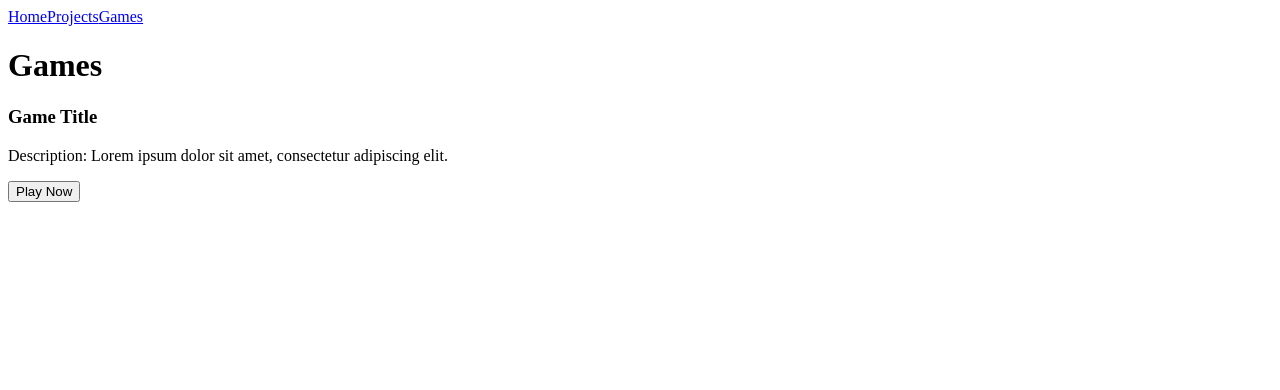
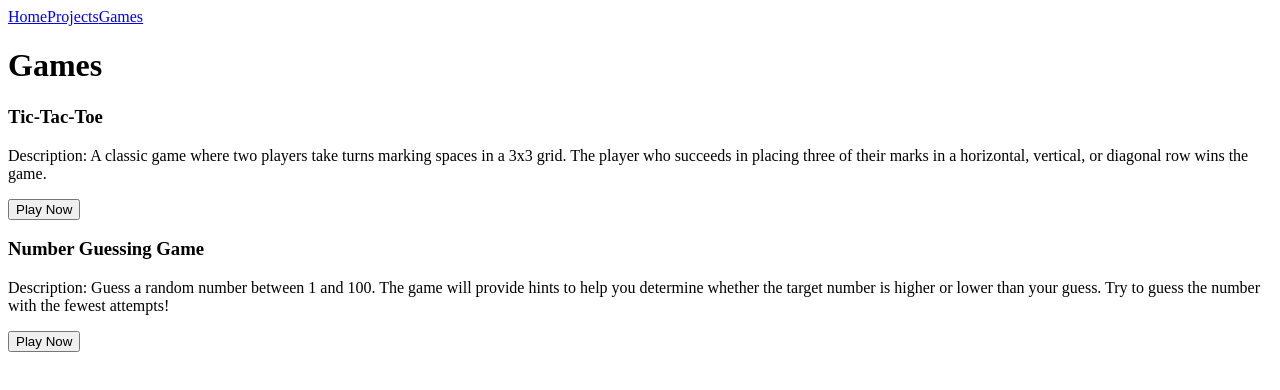
Before and after one commit to sweshisj/portfolio, an Angular app: page /games in a window 1280 px wide. Shown: the top 390 px of the page. Built offline with nearby package versions, Linux system fonts and the light colour scheme.

Commit message:
Games Page: Create simple games using Angular

```diff
--- a/src/app/app.routes.ts
+++ b/src/app/app.routes.ts
@@ -3,10 +3,14 @@ import { HomeComponent } from './home/home.component';
 import { ProjectsComponent } from './projects/projects.component';
 import { GamesComponent } from './games/games.component';
 import { ProjectDetailsComponent } from './project-details/project-details.component';
+import { TicTacToeComponent } from './games/tic-tac-toe/tic-tac-toe.component';
+import { NumberGuessComponent } from './games/number-guess/number-guess.component';
 
 export const routes: Routes = [
     { path: "", component: HomeComponent },
     { path: "projects", component: ProjectsComponent },
     { path: "project-details/:id", component: ProjectDetailsComponent },
-    { path: "games", component: GamesComponent }
+    { path: "games", component: GamesComponent },
+    { path: "tic-tac-toe", component: TicTacToeComponent },
+    { path: "number-guess", component: NumberGuessComponent }
 ];
--- a/src/app/games/games.component.html
+++ b/src/app/games/games.component.html
@@ -1,10 +1,10 @@
 <div class="games">
     <h1>Games</h1>
     <div class="game-list">
-        <div class="game">
-            <h3>Game Title</h3>
-            <p>Description: Lorem ipsum dolor sit amet, consectetur adipiscing elit.</p>
-            <button (click)="playGame()">Play Now</button>
+        <div class="game" *ngFor="let game of games">
+            <h3>{{ game.title }}</h3>
+            <p>Description: {{ game.description }}</p>
+            <button (click)="playGame(game)">Play Now</button>
         </div>
     </div>
 </div>
--- a/src/app/games/games.component.ts
+++ b/src/app/games/games.component.ts
@@ -1,13 +1,38 @@
+import { NgFor } from '@angular/common';
 import { Component } from '@angular/core';
+import { Router } from '@angular/router';
 
 @Component({
   selector: 'app-games',
-  imports: [],
+  imports: [NgFor],
   templateUrl: './games.component.html',
   styleUrl: './games.component.scss'
 })
 export class GamesComponent {
-  playGame() {
-
+  games = [
+    {
+      id: 1,
+      title: 'Tic-Tac-Toe',
+      description: 'A classic game where two players take turns marking spaces in a 3x3 grid. The player who succeeds in placing three of their marks in a horizontal, vertical, or diagonal row wins the game.'
+    },
+    {
+      id: 2,
+      title: 'Number Guessing Game',
+      description: 'Guess a random number between 1 and 100. The game will provide hints to help you determine whether the target number is higher or lower than your guess. Try to guess the number with the fewest attempts!'
+    }
+  ];
+  constructor(private router: Router){}
+  playGame(game: any) {
+    switch(game.id) {
+      case 1:
+        this.router.navigate(['/tic-tac-toe']);
+        break;
+      case 2:
+        this.router.navigate(['/number-guess']);
+        break;
+      default:
+        console.log('Game not found');
+    }
+    console.log('Playing', game.title);
   }
 }
--- /dev/null
+++ b/src/app/games/number-guess/number-guess.component.html
@@ -0,0 +1,5 @@
+<h2>Number Guessing Game</h2>
+<p>Guess a number between 1 and 100:</p>
+<input type="number" [(ngModel)]="userGuess" />
+<button (click)="checkGuess()">Check</button>
+<p>{{ message }}</p>
--- /dev/null
+++ b/src/app/games/number-guess/number-guess.component.ts
@@ -0,0 +1,28 @@
+import { Component, NgModule } from '@angular/core';
+import { FormsModule } from '@angular/forms';
+
+@Component({
+  selector: 'app-number-guess',
+  imports: [FormsModule],
+  templateUrl: './number-guess.component.html',
+  styleUrl: './number-guess.component.scss'
+})
+export class NumberGuessComponent {
+  targetNumber: number;
+  userGuess: number = 0;
+  message: string = "";
+
+  constructor() {
+    this.targetNumber = Math.floor(Math.random() * 100) + 1;
+  }
+
+  checkGuess() {
+    if (this.userGuess === this.targetNumber) {
+      this.message = 'Congratulations! You guessed the correct number!';
+    } else if (this.userGuess < this.targetNumber) {
+      this.message = 'Try a higher number.';
+    } else {
+      this.message = 'Try a lower number.';
+    }
+  }
+}
--- /dev/null
+++ b/src/app/games/tic-tac-toe/tic-tac-toe.component.html
@@ -0,0 +1,7 @@
+<div class="board">
+    <div *ngFor="let row of board; let i = index">
+      <div *ngFor="let cell of row; let j = index" (click)="makeMove(i, j)">
+        {{ cell }}
+      </div>
+    </div>
+  </div>
--- /dev/null
+++ b/src/app/games/tic-tac-toe/tic-tac-toe.component.scss
@@ -0,0 +1,22 @@
+.board {
+    display: grid;
+    grid-template-columns: repeat(3, 1fr);
+    grid-template-rows: repeat(3, 1fr);
+    gap: 5px;
+    max-width: 300px;
+    margin: 0 auto;
+  }
+
+  .board div {
+    display: flex;
+    justify-content: center;
+    align-items: center;
+    font-size: 24px;
+    height: 100px;
+    background-color: lightblue;
+    cursor: pointer;
+  }
+
+  .board div:hover {
+    background-color: lightcyan;
+  }
--- /dev/null
+++ b/src/app/games/tic-tac-toe/tic-tac-toe.component.ts
@@ -0,0 +1,19 @@
+import { NgFor } from '@angular/common';
+import { Component } from '@angular/core';
+
+@Component({
+  selector: 'app-tic-tac-toe',
+  imports: [NgFor],
+  templateUrl: './tic-tac-toe.component.html',
+  styleUrl: './tic-tac-toe.component.scss'
+})
+export class TicTacToeComponent {
+  currentPlayer: 'X' | 'O' = 'X';
+  board: string[][] = [['', '', ''], ['', '', ''], ['', '', '']];
+  makeMove(row: number, col: number) {
+    if (!this.board[row][col]) {
+      this.board[row][col] = this.currentPlayer;
+      this.currentPlayer = this.currentPlayer === 'X' ? 'O' : 'X';
+    }
+  }
+}
```
Also changed, not shown: src/app/games/number-guess/number-guess.component.scss (added), 2 other files (tests, documents, lock files or other folders).
